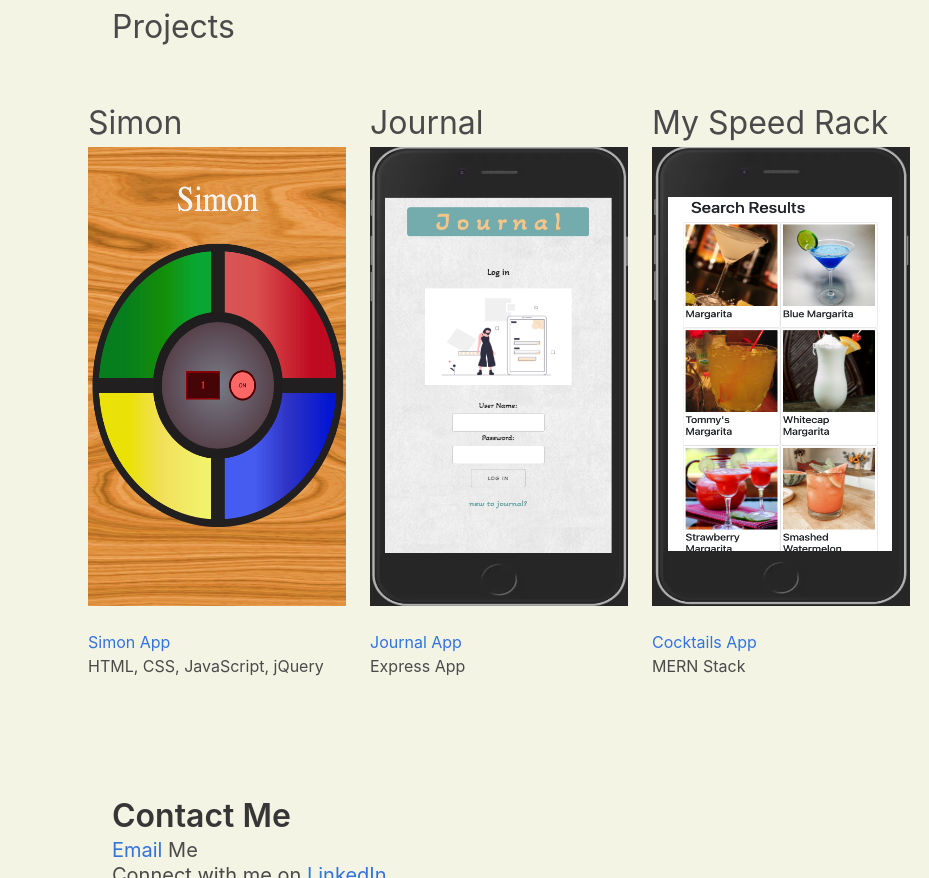
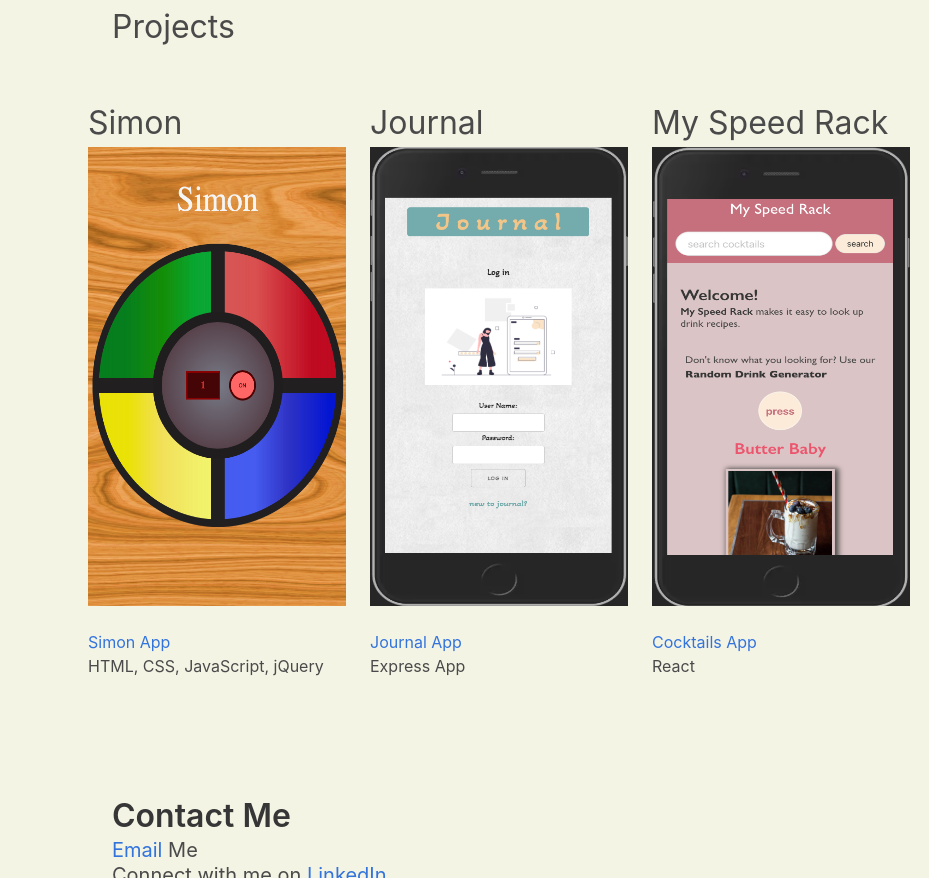
Before and after one commit to francesdallatorre/francesdallatorre.github.io, a plain HTML site: page index.html in a window 1280 px wide. Shown: the part 341-1219 px from the top of the page, 0-929 px from the left. Drawn offline with nearby package versions, Linux system fonts and the light colour scheme; grey boxes are pictures that could not be loaded.

Commit message:
added my speed rack app to portfolio

```diff
--- a/index.html
+++ b/index.html
@@ -93,11 +93,11 @@ background-color: rgb(233, 233, 213);
                             <h3 class='is-size-3'>My Speed Rack</h3>
 
                                   <figure class='image is-9by16'>
-                                    <img src='./assets/Cocktails.png' />
+                                    <img src='./assets/MySpeedRack.png' />
                                   </figure><br>
                                   <a href="https://myspeedrack.herokuapp.com">Cocktails App</a>
                                   <p>
-                                    MERN Stack
+                                    React
                                        </p>
                                     </div><br>
 
```
Also changed, not shown: assets/Cocktails.png (deleted), assets/MySpeedRack.png (added).
